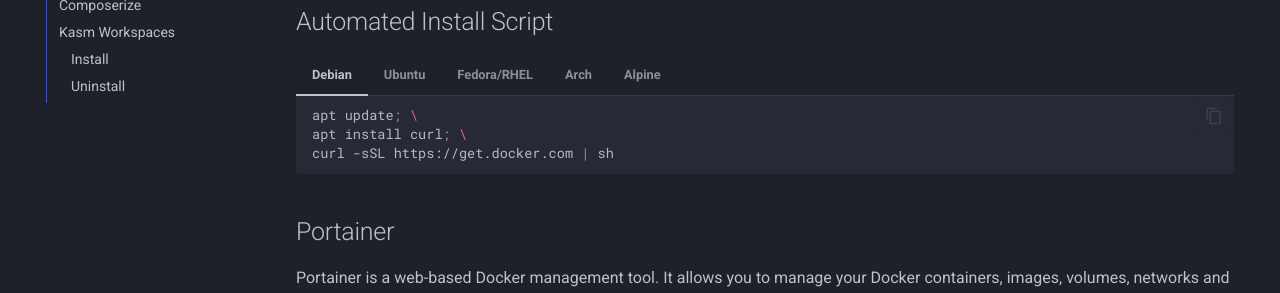
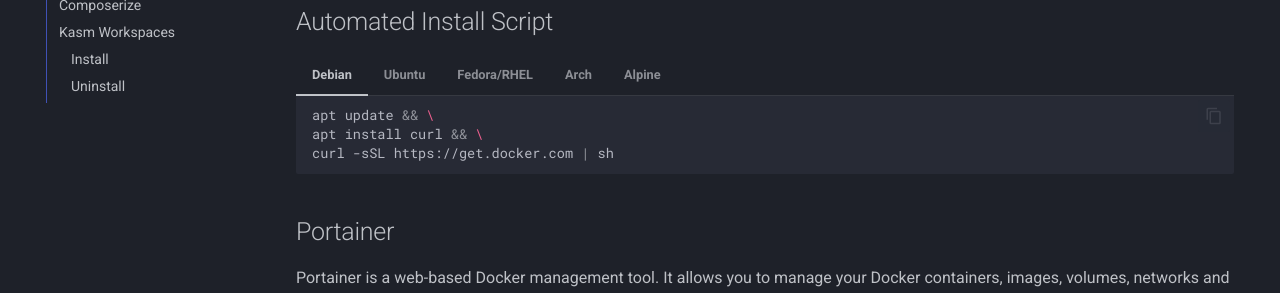
Before and after one commit to williamhatcher/docs.tylerharrison.dev, an MkDocs documentation site: the page built from docs/docker.md, in a window 1280 px wide and 900 px high. Shown: the part 289-582 px from the top of the window. Built offline with MkDocs 1.6.1 and Material for MkDocs 9.7.7, drawn with Linux system fonts in a browser that asks for light colours; comment, search, counter and statistics services are not loaded.

````diff
--- a/docs/docker.md
+++ b/docs/docker.md
@@ -7,16 +7,16 @@ Collection of useful Docker commands and utilities. Learn all about Docker, from
 === "Debian"
 
     ```bash
-    apt update; \
-    apt install curl; \
+    apt update && \
+    apt install curl && \
     curl -sSL https://get.docker.com | sh
     ```
 
 === "Ubuntu"
 
     ```bash
-    sudo apt update; \
-    sudo apt install curl; \
+    sudo apt update && \
+    sudo apt install curl && \
     curl -sSL https://get.docker.com | sh
     ```
 
````
